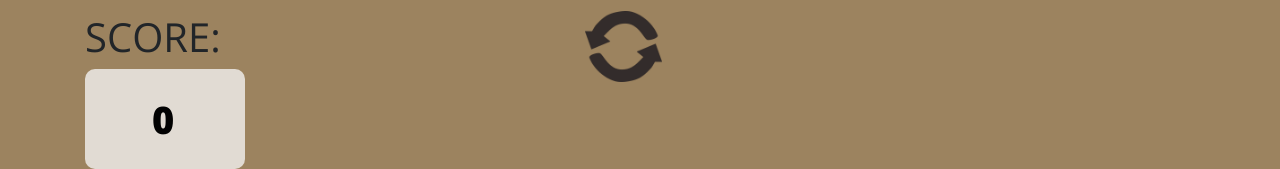
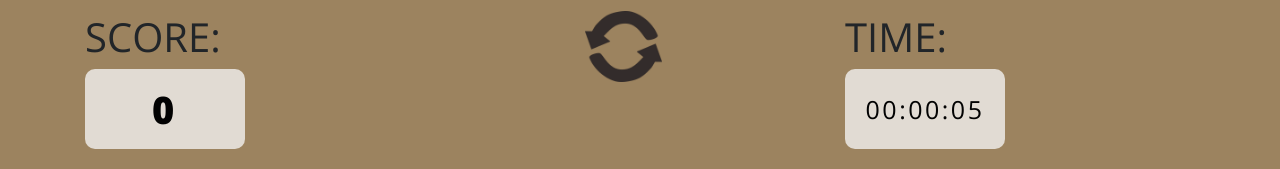
Before and after one commit to Akhmadwildan99/binar-challenge-chapter4, a plain HTML site: page Game/index.html in a window 1280 px wide. Shown: the part 896-1065 px from the top of the page. Drawn offline with nearby package versions, Linux system fonts and the light colour scheme.

Commit message:
berhasil menambah fitur waktu bermain

```diff
--- a/Game/index.html
+++ b/Game/index.html
@@ -50,6 +50,10 @@
                 <li><img id="img-com-kertas" src="assets/kertas.png" class="kertas"></li>
                 <li><img id="img-com-gunting" src="assets/gunting.png" class="gunting"></li>
               </ul>
+              <h1>TIME:</h1>
+              <div class="time hidden">
+                00:00:00
+              </div>
             </div>
           </div>
         </div>
--- a/Game/script.js
+++ b/Game/script.js
@@ -8,6 +8,7 @@ const refresh = document.querySelector('.refresh');
 const vs = document.querySelector('.vs');
 const result = document.querySelector('.result');
 const scoreP1 = document.querySelector('.score_P1');
+const timer = document.querySelector('.time');
 
 
 // Making Play Rules
@@ -41,6 +42,48 @@ class Game{
 }
 
 const play = new Game('batu', 'kertas', 'gunting', 'player 1 win', 'com win', 'draw');
+
+// set timer function
+let hours = 0;
+let minutes = 0;
+let seconds = 0;
+let displayHours = 0;
+let displayMinutes = 0;
+let displaySeconds = 0;
+
+function timerGame(){
+    seconds += 1;
+
+    if(seconds / 60 == 1) {
+        seconds = 0;
+        minutes += 1;
+        if(minutes / 60 == 1) {
+            minutes = 0;
+            hours += 1;
+        }
+    };
+
+    if(seconds < 10) {
+        displaySeconds = "0" + seconds.toString();
+    } else {
+        displaySeconds = seconds;
+    };
+
+    if(minutes < 10) {
+        displayMinutes = "0" + minutes.toString();
+    } else {
+        displayMinutes = minutes;
+    };
+
+    if(hours < 10) {
+        displayHours = "0" + hours.toString();
+    } else {
+        displayHours = hours;
+    };
+
+    timer.innerHTML = displayHours + ":" + displayMinutes + ":" + displaySeconds;
+};
+
 let currentScore = 0;
 
 pilihan.forEach((pil) => {
@@ -72,12 +115,10 @@ pilihan.forEach((pil) => {
         if(hasilAkhir == 'player 1 win') {
             result.style.backgroundColor = '#4C9654';
             currentScore += 1;
-            console.log(currentScore);
             scoreP1.textContent = currentScore;
         } if (hasilAkhir == 'com win') {
             result.style.backgroundColor = '#4C9654';
             currentScore -= 1;
-            console.log(currentScore);
             scoreP1.textContent = currentScore;
         } else if(hasilAkhir == 'draw') {
             result.style.backgroundColor = '#035B0C';
@@ -95,6 +136,10 @@ pilihan.forEach((pil) => {
 });
 
 
+window.setInterval(() => {
+    timerGame();
+}, 1000);
+
 refresh.addEventListener('click', function() {
     refresh.classList.add('putar');
         setTimeout(() =>{
@@ -104,7 +149,3 @@ refresh.addEventListener('click', function() {
         location.reload();
     },500);
 });
-
-navigasi.addEventListener('click', function() {
-    window.open('../index.html');
-});
--- a/Game/style.css
+++ b/Game/style.css
@@ -215,7 +215,7 @@
     display: flex;
     justify-content: center;
     width: 160px;
-    height: 100px;
+    height: 80px;
     background: #f7f7f7c2;
     border-radius: 10px;
     font-weight: bold;
@@ -228,6 +228,21 @@
     color: #020202;
 }
 
+.time {
+    display: flex;
+    justify-content: center;
+    width: 160px;
+    height: 80px;
+    background: #f7f7f7c2;
+    border-radius: 10px;
+    font-size: 25px;
+    line-height: 52px;
+    text-align: center;
+    align-items: center;
+    letter-spacing: 0.1em;
+    text-transform: uppercase;
+    color: #020202;
+}
 
 /* responsive */
 
```
